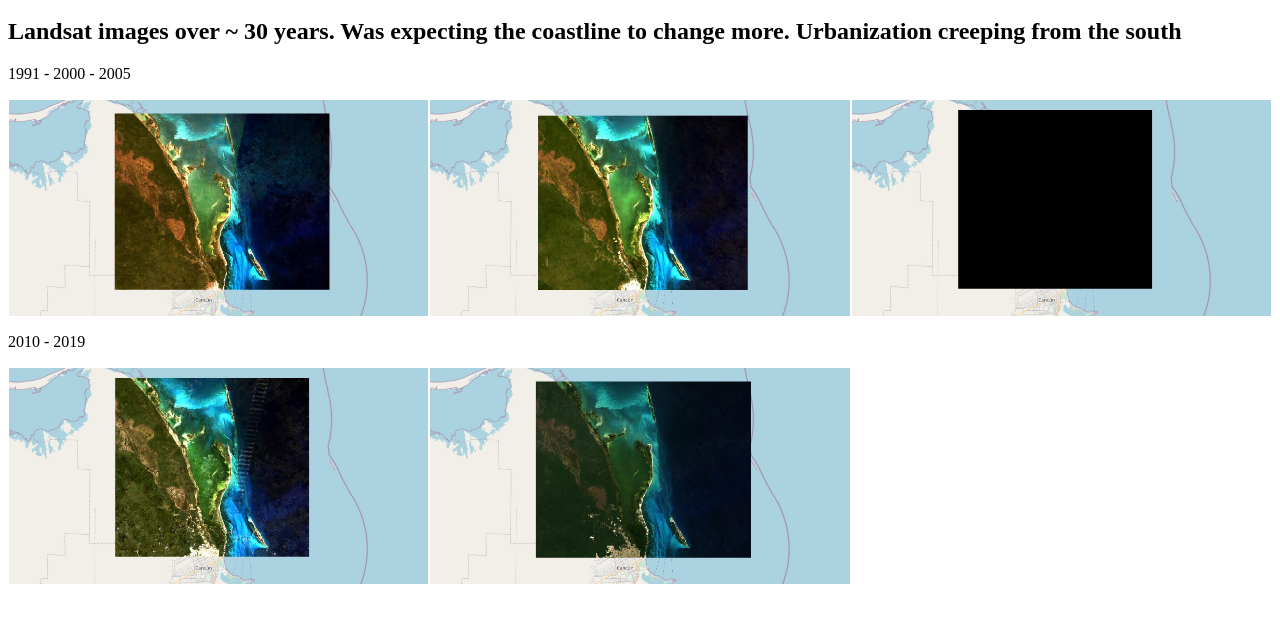
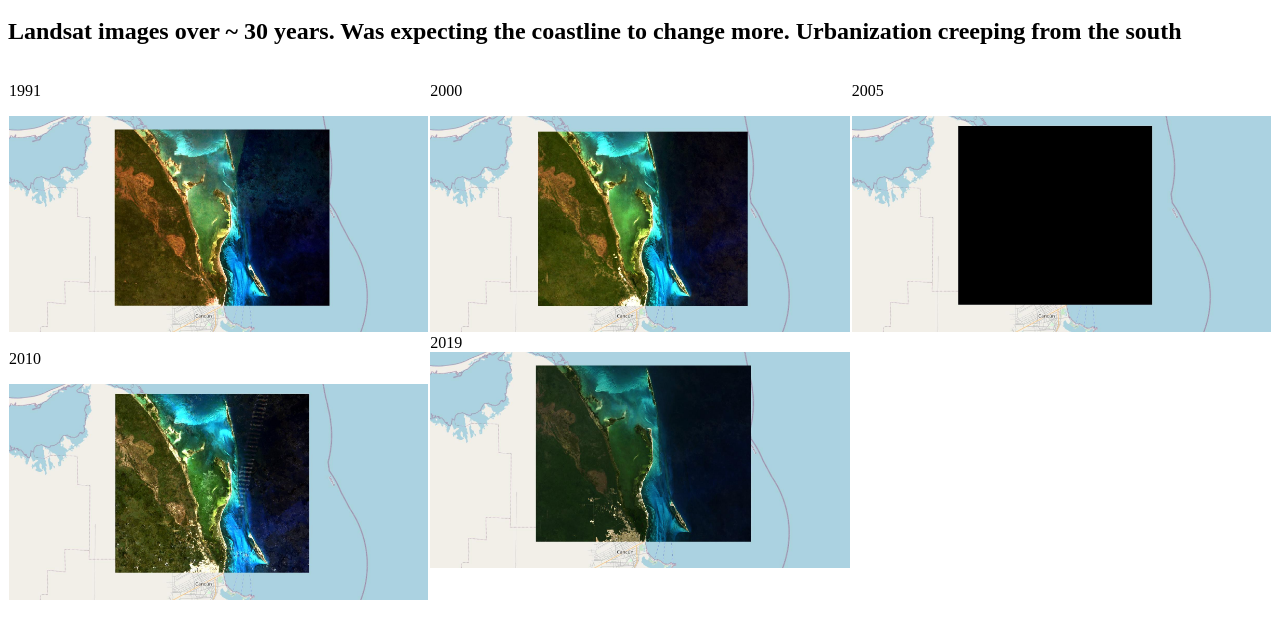
Before and after one commit to Nick-Furigay/gee_time_series, a plain HTML site: page index.html in a window 1280 px wide. Shown: the part 48-686 px from the top of the page. Drawn offline with Linux system fonts and the light colour scheme.

Commit message:
cehange labesl

```diff
--- a/index.html
+++ b/index.html
@@ -28,24 +28,29 @@
       Landsat images over ~ 30 years. Was expecting the coastline to change
       more. Urbanization creeping from the south
     </h2>
-    <p>1991 - 2000 - 2005</p>
+
     <div class="row">
       <div class="column">
+        <p>1991</p>
         <img src="CANCUN1991.jpeg" alt="1991" style="width: 100%;" />
       </div>
       <div class="column">
+        <p>2000</p>
         <img src="CANCUN2000.jpeg" alt="2000" style="width: 100%;" />
       </div>
       <div class="column">
+        <p>2005</p>
         <img src="CANCUN2005.jpeg" alt="2005" style="width: 100%;" />
       </div>
     </div>
-    <p>2010 - 2019</p>
+
     <div class="row">
       <div class="column">
+        <p>2010</p>
         <img src="CANCUN 2010.jpeg" alt="2010" style="width: 100%;" />
       </div>
       <div class="column">
+        2019
         <img src="CANCUN2019.jpeg" alt="2019" style="width: 100%;" />
       </div>
       <div class="column"></div>
```
